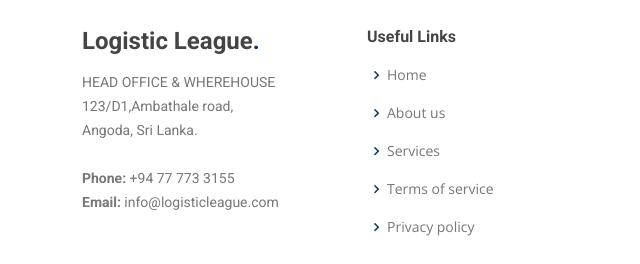
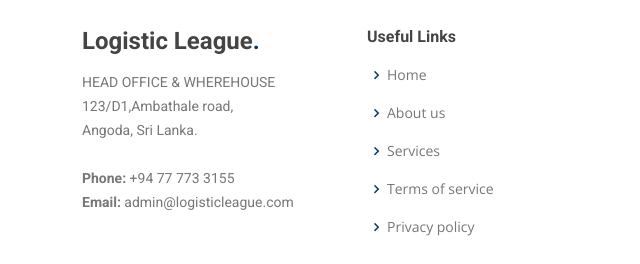
Before and after one commit to xenonkryos/logistic-league, a plain HTML site: page index.html in a window 1280 px wide. Shown: the part 4694-4958 px from the top of the page, 0-640 px from the left. Drawn offline with nearby package versions, Linux system fonts and the light colour scheme.

Commit message:
Update index.html

```diff
--- a/index.html
+++ b/index.html
@@ -1006,7 +1006,7 @@
                         <p>
                             HEAD OFFICE & WHEREHOUSE<br> 123/D1,Ambathale road, <br> Angoda, Sri Lanka.<br><br>
                             <strong>Phone:</strong> +94 77 773 3155<br>
-                            <strong>Email:</strong> info@logisticleague.com<br>
+                            <strong>Email:</strong> admin@logisticleague.com<br>
                         </p>
                     </div>
 
```
